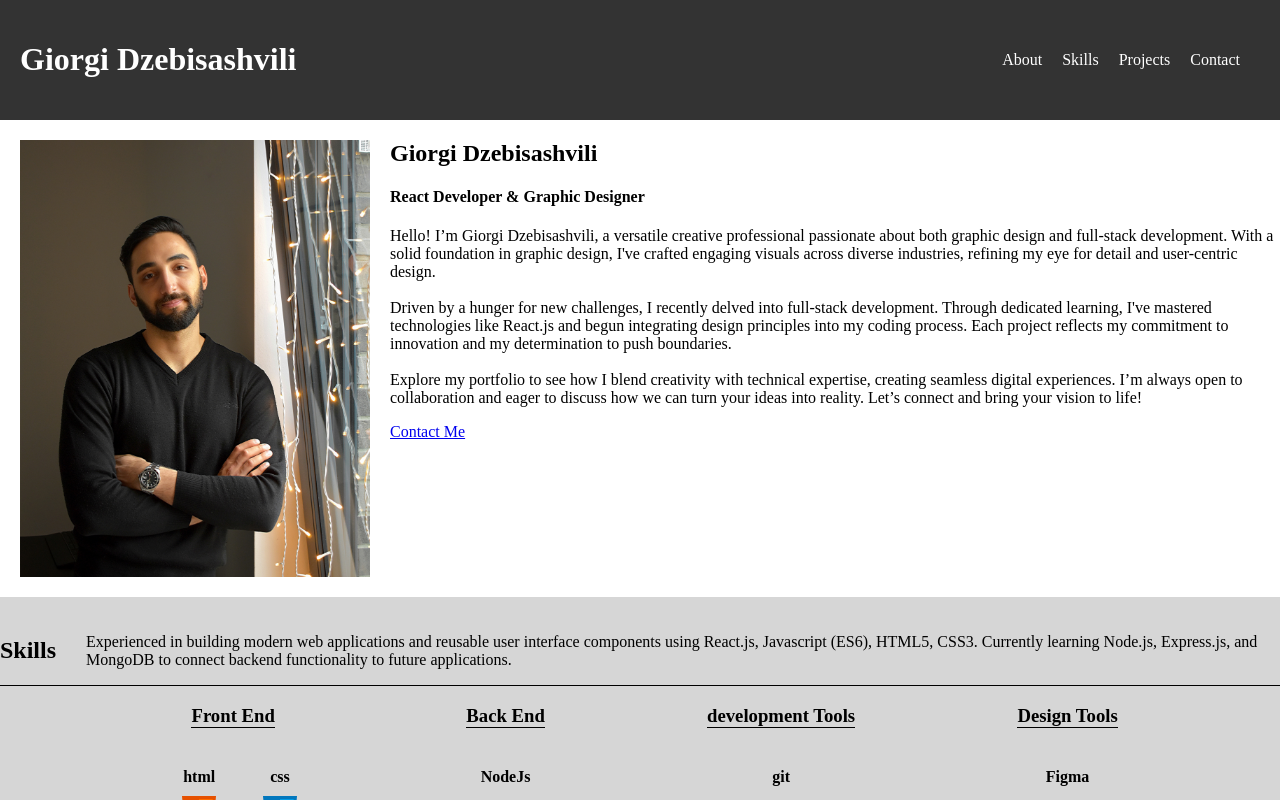
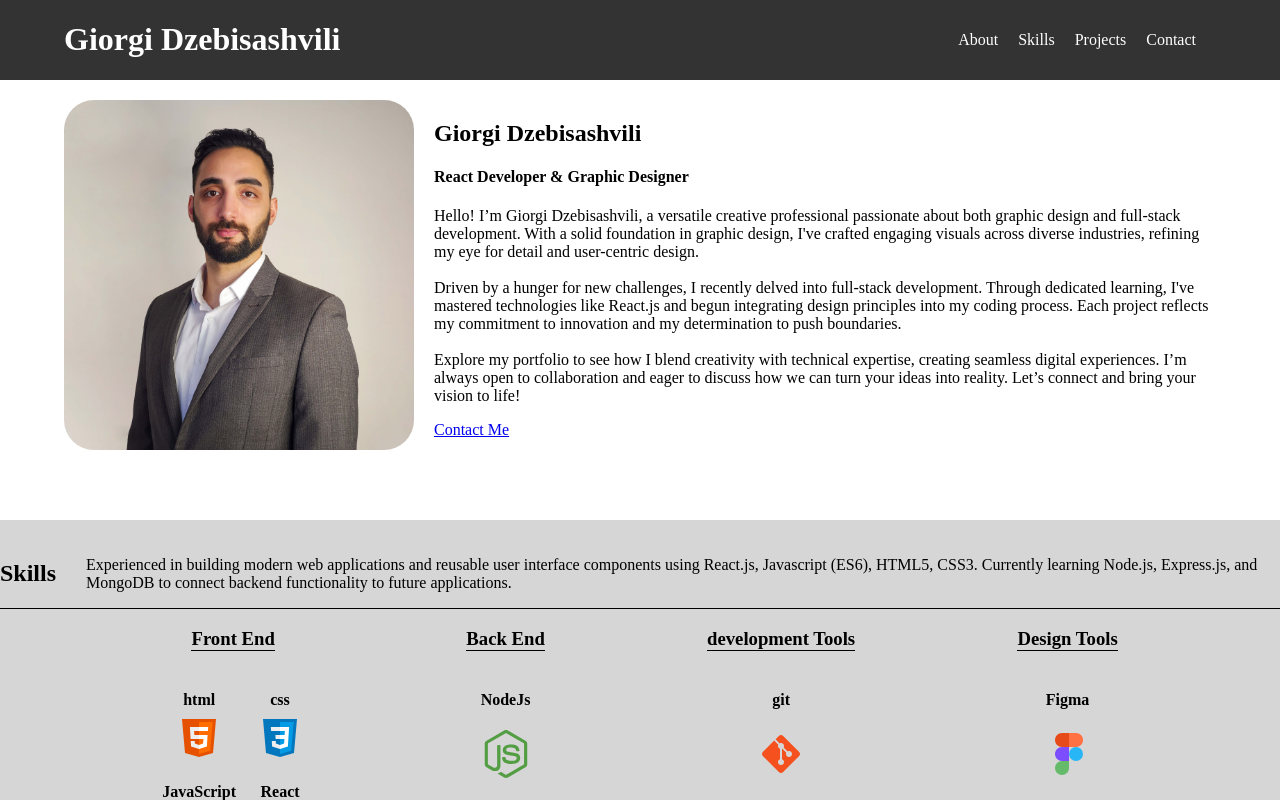
Before and after one commit to giorgidzebisashvili4/portfolio, a React (Vite) app in the folder my-portfolio/: page / in a window 1280 px wide. Shown: the top 800 px of the page. Built offline with nearby package versions, Linux system fonts and the light colour scheme.

Commit message:
paddings on header and about section fixed

```diff
--- a/my-portfolio/src/components/About.jsx
+++ b/my-portfolio/src/components/About.jsx
@@ -2,21 +2,22 @@
 // src/components/About.jsx
 import React from "react";
 import styles from "./About.module.css";
-import myPhoto from "../assets/images/my-photo.jpeg";
+import myPhoto from "../assets/images/my-photo.jpg";
 
 function About() {
   return (
     <section id="about" className={styles.about}>
+      <div className="about-container">
         <img src={myPhoto} alt="My Photo" />
         <div className="about-text-section">
           <h2>Giorgi Dzebisashvili</h2>
           <h4>React Developer & Graphic Designer</h4>
           <p>
             Hello! I’m Giorgi Dzebisashvili, a versatile creative professional
-          passionate about both graphic design and full-stack development. With
-          a solid foundation in graphic design, I've crafted engaging visuals
-          across diverse industries, refining my eye for detail and user-centric
-          design.
+            passionate about both graphic design and full-stack development.
+            With a solid foundation in graphic design, I've crafted engaging
+            visuals across diverse industries, refining my eye for detail and
+            user-centric design.
             <br />
             <br />
             Driven by a hunger for new challenges, I recently delved into
@@ -33,6 +34,7 @@ function About() {
           </p>
           <a href="#contact">Contact Me</a>
         </div>
+      </div>
     </section>
   );
 }
--- a/my-portfolio/src/components/About.module.css
+++ b/my-portfolio/src/components/About.module.css
@@ -1,15 +1,24 @@
 .about img {
   max-width: 350px;
   height: auto;
-  padding: 20px;
+  padding: 0px;
   flex: 1 0 0;
+  object-fit: cover;
+  border-radius: 30px;
 }
 .about div {
   min-width: 350px;
   flex: 2;
+  padding-left: 20px;
 }
 .about {
+  width: 100%;
+}
+.about > div {
   display: flex;
   flex-wrap: wrap;
   justify-content: center;
+  margin: 100px auto 70px auto;
+  width: 90%;
+  padding-left: 0;
 }
--- a/my-portfolio/src/components/Header.jsx
+++ b/my-portfolio/src/components/Header.jsx
@@ -5,6 +5,7 @@ import styles from "./Header.module.css";
 function Header() {
   return (
     <header className={styles.header}>
+      <div className="container">
         <h1>Giorgi Dzebisashvili</h1>
         <nav>
           <ul>
@@ -22,6 +23,7 @@ function Header() {
             </li>
           </ul>
         </nav>
+      </div>
     </header>
   );
 }
--- a/my-portfolio/src/components/Header.module.css
+++ b/my-portfolio/src/components/Header.module.css
@@ -1,10 +1,22 @@
 .header {
   background-color: #333;
   color: #fff;
-  padding: 20px;
+  width: 100%;
+  min-height: 80px;
+  position: fixed;
+  top: 0;
+}
+.header > div {
   display: flex;
   justify-content: space-between;
   align-items: center;
+  width: 90%;
+  margin: 0 auto;
+}
+@media (max-width: 754px) {
+  .header > div {
+    width: 100%;
+  }
 }
 
 .header nav ul {
--- a/my-portfolio/src/index.css
+++ b/my-portfolio/src/index.css
@@ -2,3 +2,10 @@
 body {
   margin: 0;
 }
+* {
+  scroll-behavior: smooth;
+}
+
+header {
+  position: sticky;
+}
```
Also changed, not shown: my-portfolio/src/assets/images/my-photo-old.jpeg (renamed from my-portfolio/src/assets/images/my-photo.jpeg), my-portfolio/src/assets/images/my-photo.jpg (added). Lines whose indentation alone changed are shown as unchanged.
